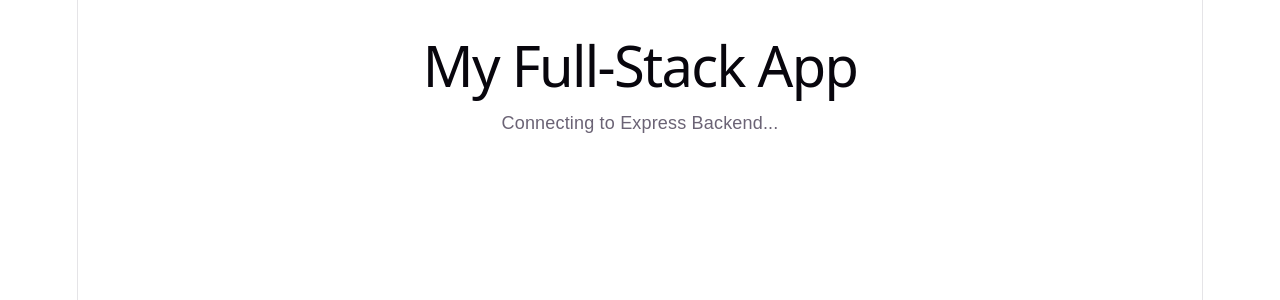
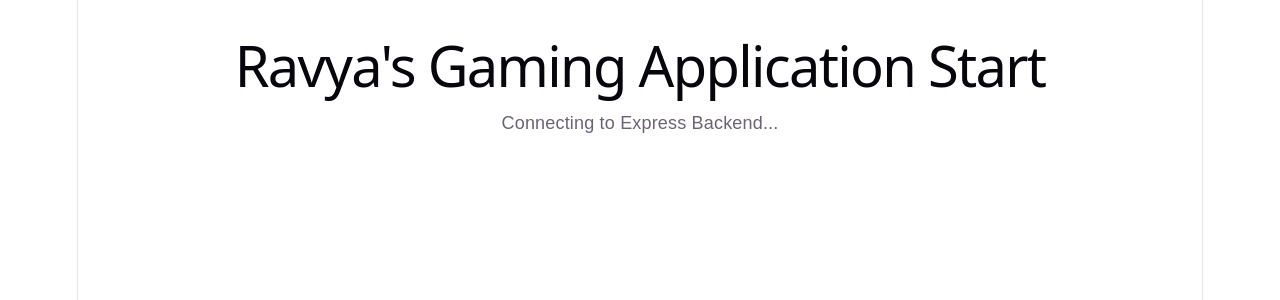
Before and after one commit to mohitdev61/react-app, a React (Vite) app: page / in a window 1280 px wide. Shown: the top 300 px of the page. Built offline with nearby package versions, Linux system fonts and the light colour scheme; no server answers.

Commit message:
testing for Automation

```diff
--- a/src/App.jsx
+++ b/src/App.jsx
@@ -16,7 +16,7 @@
 
   return (
     <div style={{ padding: '20px', fontFamily: 'sans-serif' }}>
-      <h1>My Full-Stack App</h1>
+      <h1>Ravya's Gaming Application Start</h1>
       {backendData ? (
         <div style={{ background: '#e0ffe0', padding: '15px', borderRadius: '8px' }}>
           <h3>Backend Status: {backendData.status} ✅</h3>
```
